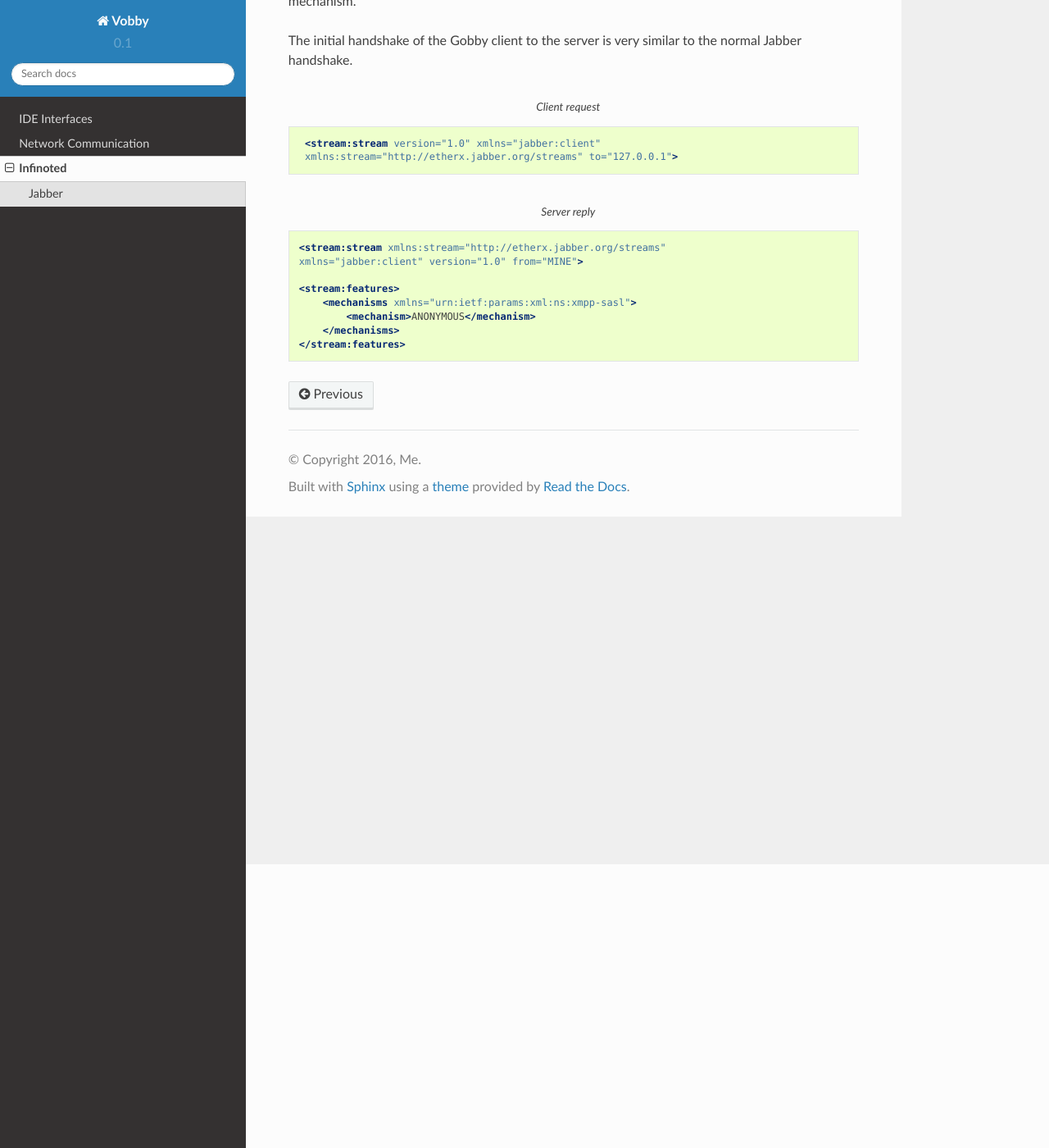
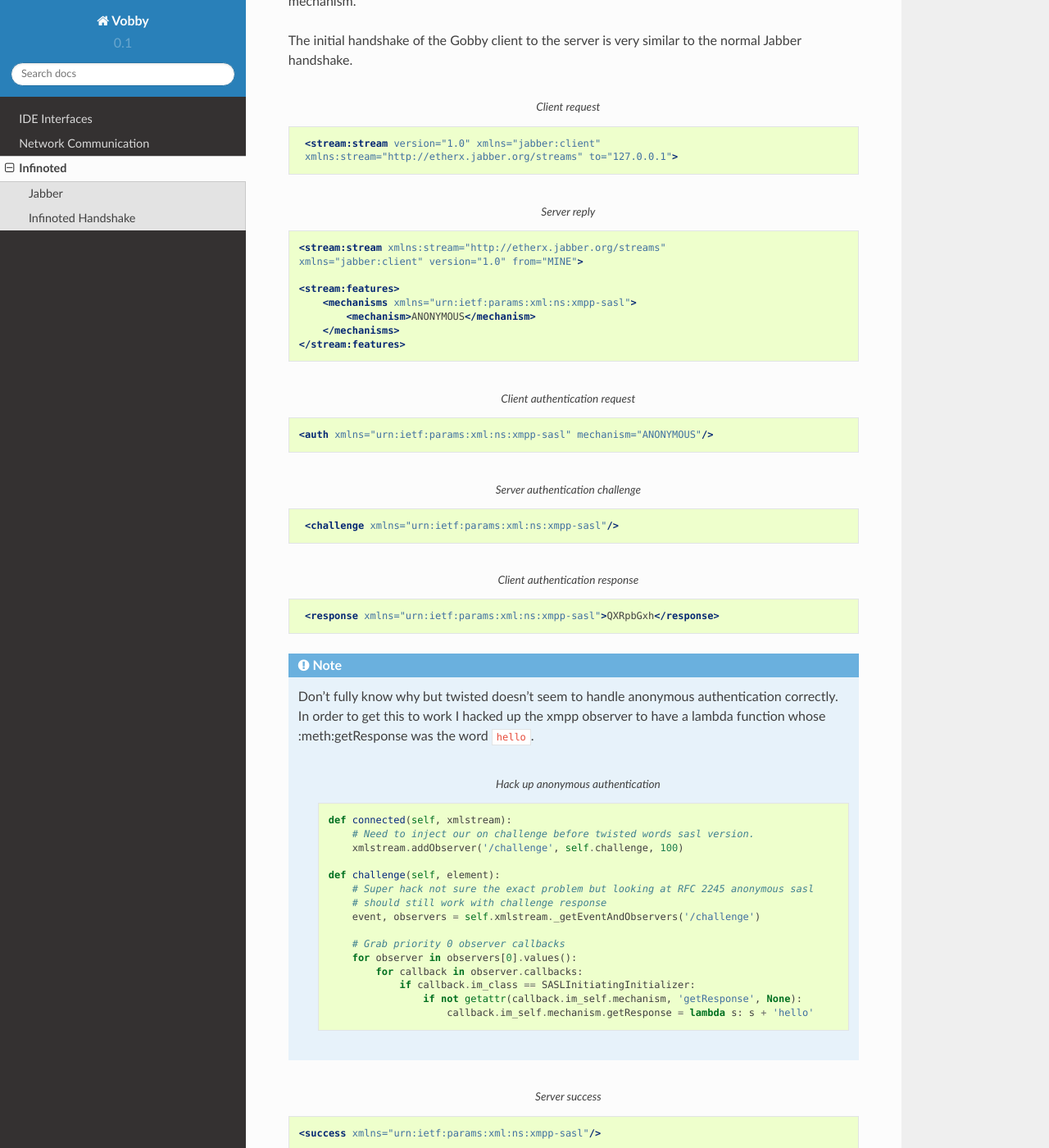
Before and after one commit to speedyleion/vobby, a Sphinx documentation site: the page built from sphinx/infinoted.rst, in a window 1280 px wide and 1400 px high, scrolled down 346 px. Shown: the whole window at 82% size. Built offline with Sphinx 7.4.7 and the Read the Docs theme 2.0.0, drawn with Linux system fonts in a browser that asks for light colours; pages that are not in the unit, such as notebooks, are missing from menus; some of the changed text lies outside the part shown.

Commit message:
Add the basics of xmpp communication

```diff
--- a/sphinx/infinoted.rst
+++ b/sphinx/infinoted.rst
@@ -33,3 +33,66 @@ normal Jabber handshake.
             <mechanism>ANONYMOUS</mechanism>
         </mechanisms>
     </stream:features>
+
+.. code-block:: xml
+    :caption: Client authentication request
+
+    <auth xmlns="urn:ietf:params:xml:ns:xmpp-sasl" mechanism="ANONYMOUS"/>
+
+.. code-block:: xml
+    :caption: Server authentication challenge
+
+     <challenge xmlns="urn:ietf:params:xml:ns:xmpp-sasl"/>
+
+.. code-block:: xml
+    :caption: Client authentication response
+
+     <response xmlns="urn:ietf:params:xml:ns:xmpp-sasl">QXRpbGxh</response>
+
+.. note:: Don't fully know why but twisted doesn't seem to handle anonymous
+    authentication correctly.  In order to get this to work I hacked up the xmpp
+    observer to have a lambda function whose :meth:getResponse was the word
+    ``hello``.
+
+        .. code-block:: python
+            :caption: Hack up anonymous authentication
+
+            def connected(self, xmlstream):
+                # Need to inject our on challenge before twisted words sasl version.
+                xmlstream.addObserver('/challenge', self.challenge, 100)
+
+            def challenge(self, element):
+                # Super hack not sure the exact problem but looking at RFC 2245 anonymous sasl
+                # should still work with challenge response
+                event, observers = self.xmlstream._getEventAndObservers('/challenge')
+
+                # Grab priority 0 observer callbacks
+                for observer in observers[0].values():
+                    for callback in observer.callbacks:
+                        if callback.im_class == SASLInitiatingInitializer:
+                            if not getattr(callback.im_self.mechanism, 'getResponse', None):
+                                callback.im_self.mechanism.getResponse = lambda s: s + 'hello'
+
+.. code-block:: xml
+    :caption: Server success
+
+    <success xmlns="urn:ietf:params:xml:ns:xmpp-sasl"/>
+
+.. code-block:: xml
+    :caption: Client request. Not exactly sure why this is done again...
+
+     <stream:stream version="1.0" xmlns="jabber:client"
+     xmlns:stream="http://etherx.jabber.org/streams" to="127.0.0.1">
+
+.. code-block:: xml
+    :caption: Server reply
+
+     <stream:stream xmlns:stream="http://etherx.jabber.org/streams"
+     xmlns="jabber:client" version="1.0" from="MINE">
+
+     <stream:features/>
+
+Infinoted Handshake
+-------------------
+
+The following now are Infinoted specific messages
```
